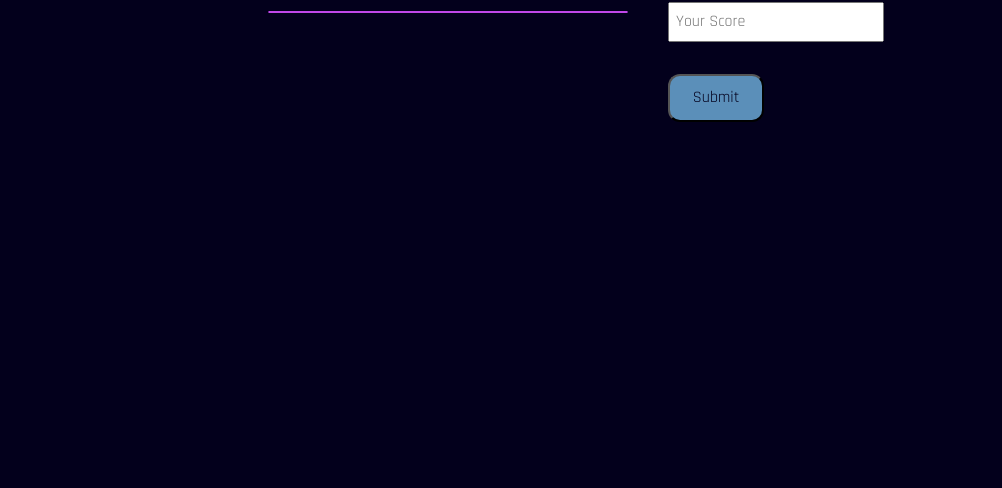
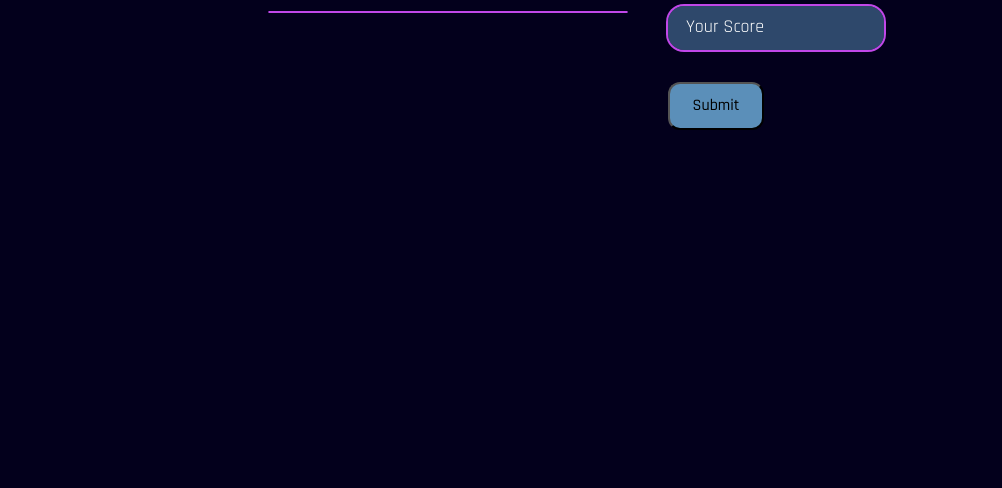
Before and after one commit to HtetWaiYan7191/leaderboard, a website built with webpack: page src/index.html in a window 1280 px wide. Shown: the part 312-800 px from the top of the page, without its empty margins (0-1002 px from the left). Built offline with nearby package versions, Linux system fonts and the light colour scheme.

Commit message:
Implement styles for input

```diff
--- a/src/style.css
+++ b/src/style.css
@@ -36,7 +36,8 @@ header h1 {
 }
 
 .my-btn {
-  color: var(--background-color);
+  color: black;
+  font-weight: 500;
   background-color:var(--text-color);
   border-radius: 12px;
   width: 6rem;
@@ -67,16 +68,55 @@ header h1 {
   list-style: none;
   font-weight: bold;
   font-size: 20px;
+  cursor: pointer;
+}
+.score-board li:hover {
+   font-size: 1.7rem;
+  transition: all 0.3s ease-in;
+}
+.score-board li:nth-child(even) {
+  background-color: rgba(193, 71, 233,0.4);
 }
 
-.score-board li:nth-child(even) {
-  background-color: rgba(193, 71, 233,0.4);
+.score-board li:nth-child(even):hover {
+   background-color: rgba(193, 71, 233,0.5);
+   transition: all 0.4s ease-in-out;
 }
 
 .score-board li:nth-child(odd) {
   background-color: rgba(193, 71, 233,0.3);
 }
 
+.score-board li:nth-child(odd):hover {
+  background-color: rgba(193, 71, 233,0.6);
+  transition: all 0.3s ease-in;
+}
+
 #add-score-title {
   margin-left: 15px;
 }
+
+.add-score-section input {
+  background-color: rgb(91, 143, 185,0.5);
+  color:white;
+  cursor: pointer;
+  outline: none; /* Remove default outline */
+  border: none;
+  box-shadow: 0 0 0 2px var(--secondary-color);
+  border-radius: 16px;
+  padding: 10px;
+}
+
+.add-score-section input:focus{
+  outline:2px solid #2F58CD;
+}
+
+.add-score-section input:hover {
+  background-color: rgb(91, 143, 185,0.2) ;
+}
+
+::placeholder {
+  color:#FFFFFF ;
+  font-size: 18px;
+  padding-left: 0.5rem;
+}
```
